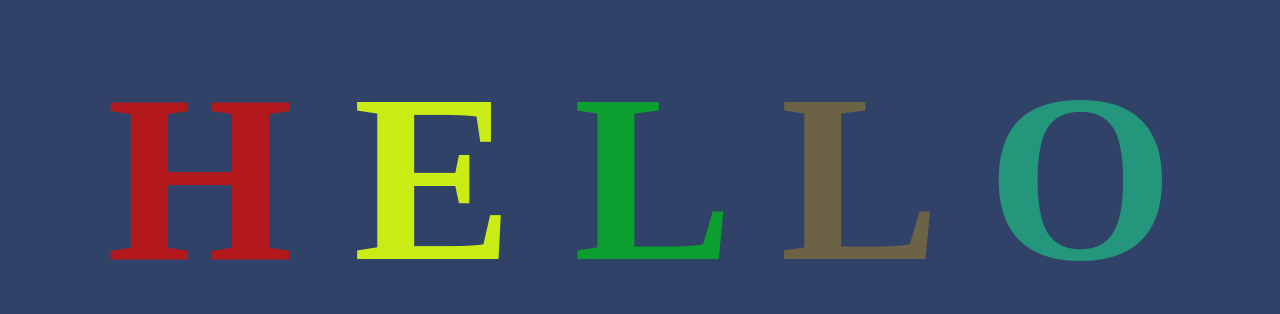
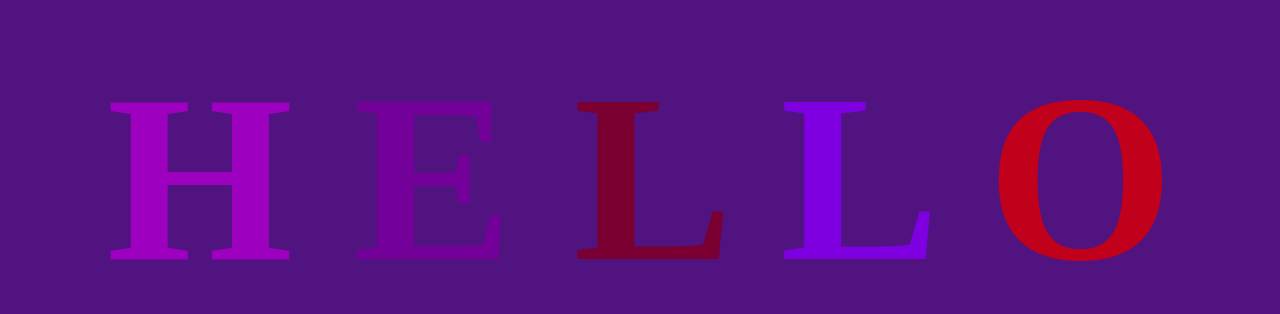
Before and after one commit to andresR10/AnimatedGitTextDemo, a plain HTML site: page index.html in a window 1280 px wide. Shown: the part 230-544 px from the top of the page. Drawn offline with Linux system fonts and the light colour scheme.

Commit message:
restrict colors to purples

```diff
--- a/app.css
+++ b/app.css
@@ -3,7 +3,7 @@ body {
     justify-content: center;
     align-items: center;
     height: 100vh;
-    background-color: rgb(49, 66, 104);
+    background-color: rgb(81, 19, 128);
 }
 
 h1 {
--- a/app.js
+++ b/app.js
@@ -1,6 +1,6 @@
 function randomRGB () {
     const r = Math.floor(Math.random() * 256);
-    const g = Math.floor(Math.random() * 256);
+    const g = 0;
     const b = Math.floor(Math.random() * 256);
     return `rgb(${r}, ${g}, ${b})`
 }
```
